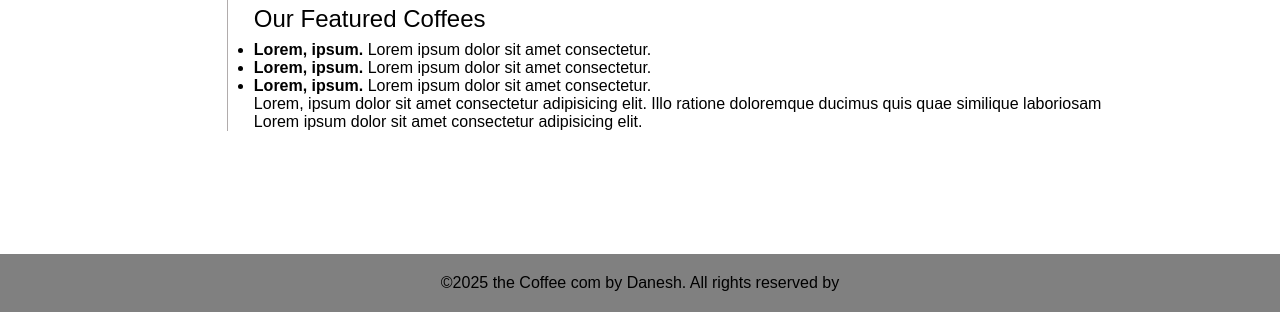
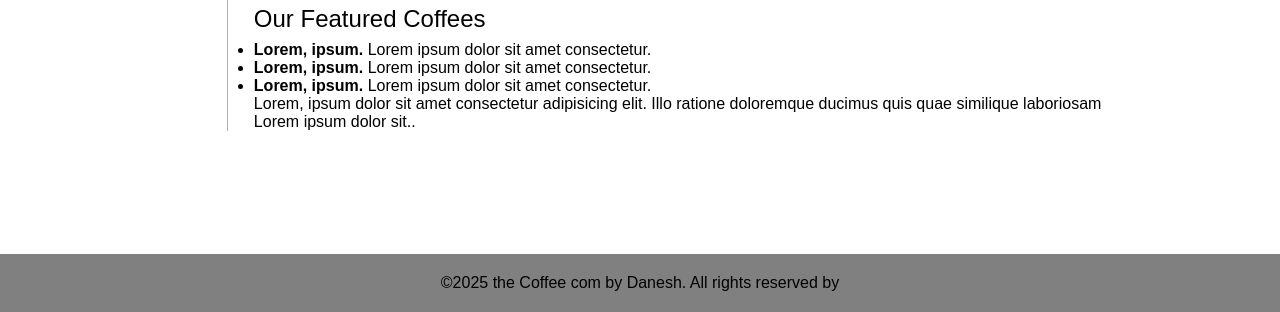
Before and after one commit to DaneshVerma/Web-cohort-Exercise, a plain HTML site: page 4/index.html in a window 1280 px wide. Shown: the part 488-800 px from the top of the page. Drawn offline with Linux system fonts and the light colour scheme.

```diff
--- a/4/index.html
+++ b/4/index.html
@@ -60,7 +60,7 @@
           Lorem, ipsum dolor sit amet consectetur adipisicing elit. Illo ratione
           doloremque ducimus quis quae similique laboriosam
         </p>
-        <p>Lorem ipsum dolor sit amet consectetur adipisicing elit.</p>
+        <p>Lorem ipsum dolor sit..</p>
       </main>
     </div>
     <footer>
```
Also changed, not shown: 4/target.jpg (added).
